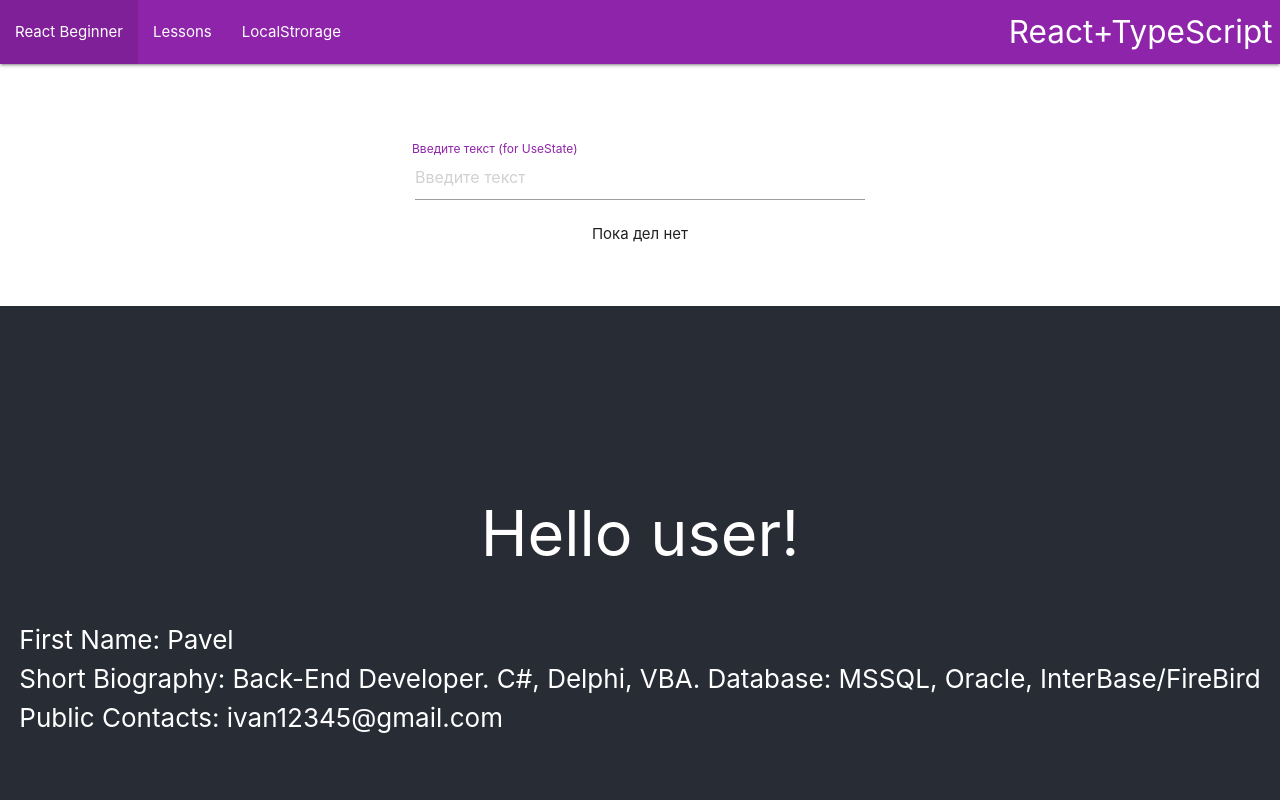
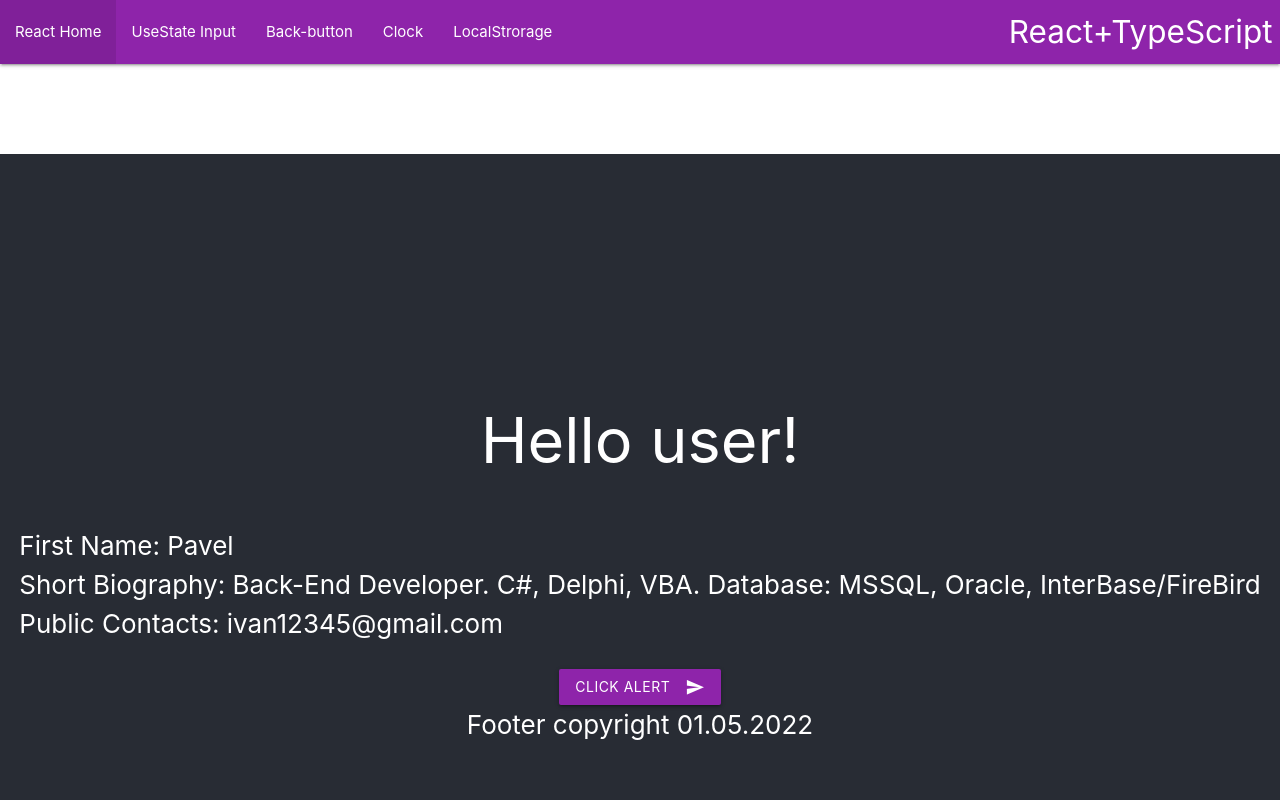
Before and after one commit to paskarweb/myproj, a React (Create React App) app: page / in a window 1280 px wide. Shown: the top 800 px of the page. Built offline with nearby package versions, Linux system fonts and the light colour scheme.

Commit message:
Clock, LocalStorage

```diff
--- a/src/App.tsx
+++ b/src/App.tsx
@@ -30,9 +30,10 @@ const App = () => {
         <NavbarFC />
         <div className="container">
           <Routes>
-            <Route element={<TodosPage />} path="/" ></Route>
+            <Route element={<TodosPage />} path="/TodosInput" ></Route>
             <Route element={<AboutPage />} path="/about" ></Route>
             <Route element={<FormInputText />} path="/localstrorage" ></Route>
+            <Route element={<TickMy1 />} path="/clock" ></Route>
           </Routes>
         </div>
       </BrowserRouter>
@@ -40,7 +41,6 @@ const App = () => {
       <div className="App-header">
         <h1>Hello user!</h1>
         <AppUsrData />
-        <TickMy1 />
         <Btn OnClick={() => HandleClick()} text="Click alert" />
         <Footer copyright='copyright 01.05.2022' />
       </div>
--- a/src/TickClockMy.tsx
+++ b/src/TickClockMy.tsx
@@ -1,10 +1,30 @@
-export const TickMy1 = () => (
-    <div>
-        <h2>It is {new Date().toLocaleTimeString()} </h2>
-    </div>
-);
+import React, { useState } from 'react';
 
-export default () => TickMy1;
+export const TickMy1 = () => {
+    let datte = new Date().toLocaleTimeString();
+    const [theTime, setTime] = useState<string>(datte);
+    /*
+        React.useEffect(() => {
+            setTimeout(() => setTime(new Date().toLocaleTimeString()), 3000)
+        }, [])
+        */
+    /*
+     React.useEffect(() => {
+         setInterval(() => setTime(new Date().toLocaleTimeString()), 1000)
+     }, [])
+     */
+    setInterval(() => setTime(new Date().toLocaleTimeString()), 1000)
+    return (
+        <>
+            <div>
+                <h2> It is {new Date().toLocaleTimeString()} </h2>
+                <h3> {theTime}</h3>
+            </div>
+        </>
+    )
+};
+
+//export default () => TickMy1;
 
 /*import { PureComponent } from "react";
 
--- a/src/components/Navbar.tsx
+++ b/src/components/Navbar.tsx
@@ -7,10 +7,16 @@ export const NavbarFC = () => (
             <a href="/" data-target="mobile-demo" className="sidenav-trigger"><i className="material-icons">menu</i></a>
             <ul id="nav-mobile" className="left hide-on-med-and-down">
                 <li>
-                    <NavLink to="/">React Beginner</NavLink>
+                    <NavLink to="/">React Home</NavLink>
                 </li>
                 <li>
-                    <NavLink to="/about">Lessons</NavLink>
+                    <NavLink to="/TodosInput">UseState Input</NavLink>
+                </li>
+                <li>
+                    <NavLink to="/about">Back-button</NavLink>
+                </li>
+                <li>
+                    <NavLink to="/clock">Clock</NavLink>
                 </li>
                 <li>
                     <NavLink to="/localstrorage">LocalStrorage</NavLink>
@@ -20,4 +26,4 @@ export const NavbarFC = () => (
     </nav>
 );
 
-export default () => NavbarFC;
+//export default () => NavbarFC;
```
